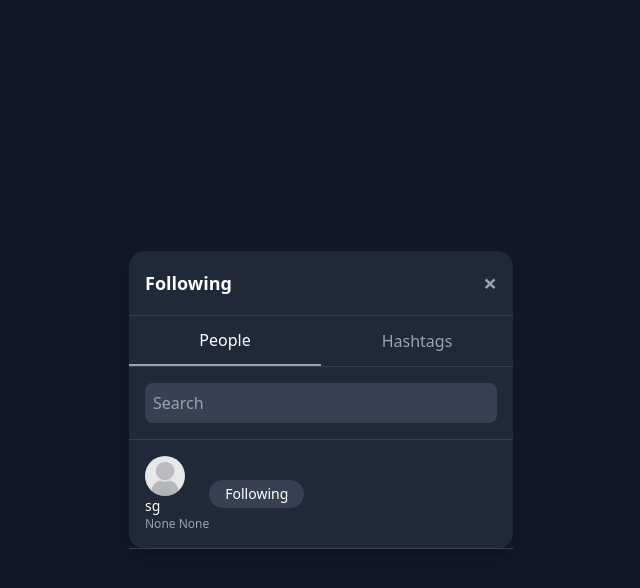
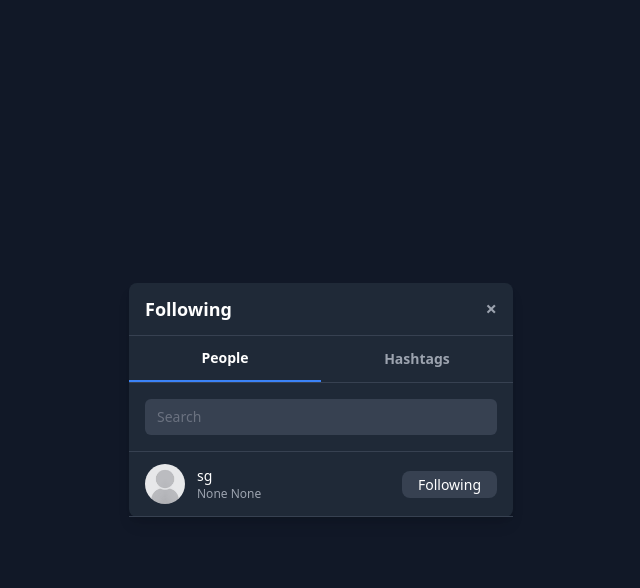
Before and after one commit to SohamsHub/InstagramClone, a Django app: a page that uses templates/followings.html in a window 1280 px wide. Shown: the top 588 px of the page, without its empty margins (319-959 px from the left). Run offline with Django 3.2, Linux system fonts and the light colour scheme; a user stored in the database is signed in; data comes from the database, SQL or seed files in the repository.

Commit message:
first change

```diff
--- a/templates/followings.html
+++ b/templates/followings.html
@@ -1,53 +1,58 @@
-{% load static %}
+{%load static%}
+
 
 <!DOCTYPE html>
 <html lang="en">
 <head>
     <meta charset="UTF-8">
     <meta name="viewport" content="width=device-width, initial-scale=1.0">
-    <title>Instagram Followers List</title>
+    <title>Following List</title>
     <link href="https://cdn.jsdelivr.net/npm/tailwindcss@2.2.19/dist/tailwind.min.css" rel="stylesheet">
 </head>
 <body class="bg-gray-900 flex justify-center items-center h-screen">
-    <div class="bg-gray-800 text-white w-96 rounded-2xl shadow-lg">
-        <div class="flex justify-between items-center p-4 border-b border-gray-700">
+    <div class="bg-gray-800 text-white w-96 rounded-lg shadow-lg">
+        <!-- Header -->
+        <div class="flex justify-between items-center px-4 py-3 border-b border-gray-700">
             <h2 class="text-lg font-semibold">Following</h2>
-            <button class="text-2xl font-semibold text-gray-400" onclick="window.history.back()">&times;</button>
+            <button class="text-xl font-semibold text-gray-400 hover:text-gray-200" onclick="window.history.back()">&times;</button>
         </div>
 
-
-        <div class="flex border-b border-gray-700">
-            <button class="w-1/2 py-3 text-center font-medium text-white bg-gray-800 border-b-2 border-gray-400">People</button>
-            <button class="w-1/2 py-3 text-center font-medium text-gray-400 bg-gray-800">Hashtags</button>
+        <!-- Tabs -->
+        <div class="flex text-center text-gray-400 border-b border-gray-700">
+            <button class="w-1/2 py-3 text-sm font-semibold text-white border-b-2 border-blue-500">People</button>
+            <button class="w-1/2 py-3 text-sm font-semibold hover:text-white">Hashtags</button>
         </div>
 
+        <!-- Search Bar -->
         <div class="p-4 border-b border-gray-700">
-            <input type="text" placeholder="Search" class="w-full p-2 rounded-lg bg-gray-700 text-white placeholder-gray-400 focus:outline-none focus:ring-2 focus:ring-blue-500">
+            <input type="text" placeholder="Search" class="w-full py-2 px-3 text-sm bg-gray-700 rounded-md placeholder-gray-500 text-white focus:outline-none focus:ring-2 focus:ring-blue-500">
         </div>
 
-
+        <!-- Following List -->
         <ul class="max-h-80 overflow-y-auto scrollbar-thin scrollbar-thumb-gray-600 scrollbar-track-gray-700">
             {% if followings %}
                 {% for profile in profiles %}
-                    <a href="{% url 'profile' profile.obj.user %}">
-                        <li class="flex items-center p-4 border-b border-gray-700">
+                    <li class="flex items-center px-4 py-3 border-b border-gray-700 hover:bg-gray-700 transition duration-200">
+                        <a href="{% url 'profile' profile.obj.user %}" class="flex items-center w-full">
                             <img src="{{ profile.obj.image.url }}" alt="Profile" class="w-10 h-10 rounded-full mr-3">
                             <div class="flex-grow">
-                                    <h3 class="text-sm font-medium">{{ profile.obj.user.username }}</h3>
-                                    <p class="text-xs text-gray-400">{{profile.obj.first_name}} {{profile.obj.last_name}}</p>
+                                <h3 class="text-sm font-medium text-white">{{ profile.obj.user.username }}</h3>
+                                <p class="text-xs text-gray-400">{{ profile.obj.first_name }} {{ profile.obj.last_name }}</p>
                             </div>
+                        </a>
                         {% if request.user.is_authenticated and request.user != profile.obj.user %}
-                                    {% if profile.follow_status == True %}
-                                    <a href="{% url 'follow' profile.obj.user 0 %}"  class="px-4 py-1 text-sm font-medium text-white bg-gray-700 rounded-full">Following</a>
+                            <div>
+                                {% if profile.follow_status %}
+                                    <a href="{% url 'follow' profile.obj.user 0 %}" class="px-4 py-1 text-sm font-medium text-white-500 bg-gray-700 rounded-lg hover:bg-gray-300 transition-all duration-200">Following</a>
                                 {% else %}
-                                    <a href="{% url 'follow' profile.obj.user 1 %}" class="px-4 py-1 text-sm font-medium text-white bg-blue-600 rounded-full">Follow</a>
+                                    <a href="{% url 'follow' profile.obj.user 1 %}" class="px-4 py-1 text-sm font-medium text-white bg-blue-600 rounded-lg hover:bg-blue-500 transition-all duration-200">Follow</a>
                                 {% endif %}
+                            </div>
                         {% endif %}
                     </li>
-                    </a>
                 {% endfor %}
             {% else %}
-                <div class="text-center py-10">
+                <div class="text-center py-10 text-gray-400">
                     You aren't following anyone yet
                 </div>
             {% endif %}
```
Also changed, not shown: templates/followers.html (+27 -24 lines). Lines whose indentation alone changed are shown as unchanged.
